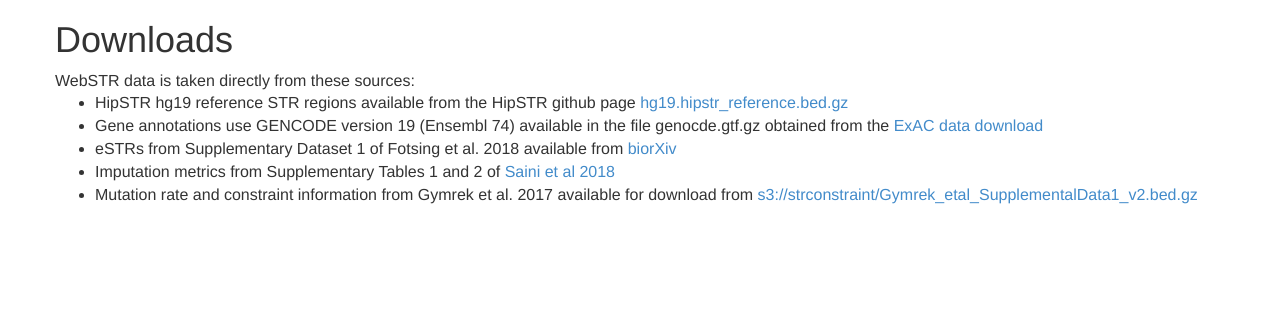
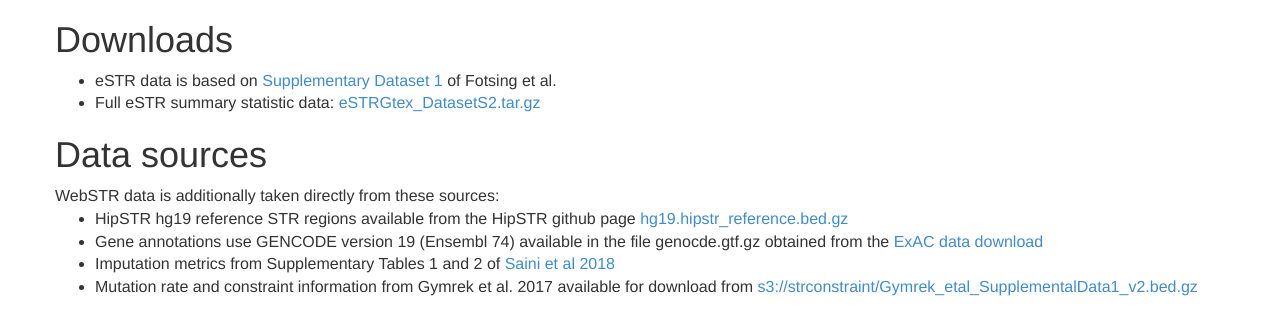
Before and after one commit to gymreklab/dbstr, a Flask app: page /downloads in a window 1280 px wide. Shown: the part 52-387 px from the top of the page. Run offline with Flask 3, Linux system fonts and the light colour scheme; some libraries are stand-ins or nearby versions.

Commit message:
updating eSTR downloads

```diff
--- a/WebSTR/templates/downloads.html
+++ b/WebSTR/templates/downloads.html
@@ -2,15 +2,22 @@
 {% block body %}
     <div class="container" style="font-size: 16px;">
       <div class="row">
-	  <h1>Downloads</h1>
-      WebSTR data is taken directly from these sources:
+	<h1>Downloads</h1>
+<ul>
+  <li>eSTR data is based on <a href="https://drive.google.com/file/d/1eJ9Ae-4RO7kcCETmev31u3HQKCz4BpnL/view?usp=sharing">Supplementary Dataset 1</a> of Fotsing et al.</li>
+  <li>Full eSTR summary statistic data: <a href="https://drive.google.com/file/d/1iqgSWJZbylVbonQ5EfWYLCn9V1CLgX5h/view?usp=sharing">eSTRGtex_DatasetS2.tar.gz</a></li>
+</ul>
+
+	  <h1>Data sources</h1>
+      WebSTR data is additionally taken directly from these sources:
 <ul>
   <li>HipSTR hg19 reference STR regions available from the HipSTR github page <a href="https://github.com/HipSTR-Tool/HipSTR-references/blob/master/human/hg19.hipstr_reference.bed.gz">hg19.hipstr_reference.bed.gz</a></li>
   <li>Gene annotations use GENCODE version 19 (Ensembl 74) available in the file genocde.gtf.gz obtained from the <a href="http://broadinstitute.org/~konradk/exac_browser/exac_browser.tar.gz">ExAC data download</a></li>
-  <li>eSTRs from Supplementary Dataset 1 of Fotsing et al. 2018 available from <a href="https://www.biorxiv.org/content/early/2018/12/13/495226">biorXiv</a></li>
   <li>Imputation metrics from Supplementary Tables 1 and 2 of <a href="https://www.nature.com/articles/s41467-018-06694-0">Saini et al 2018</a></li>
   <li>Mutation rate and constraint information from Gymrek et al. 2017 available for download from <a href="https://s3-us-west-2.amazonaws.com/strconstraint/Gymrek_etal_SupplementalData1_v2.bed.gz">s3://strconstraint/Gymrek_etal_SupplementalData1_v2.bed.gz</a></li>
 </ul>
+
+
 </div>
     </div>
 {% endblock %}
```
